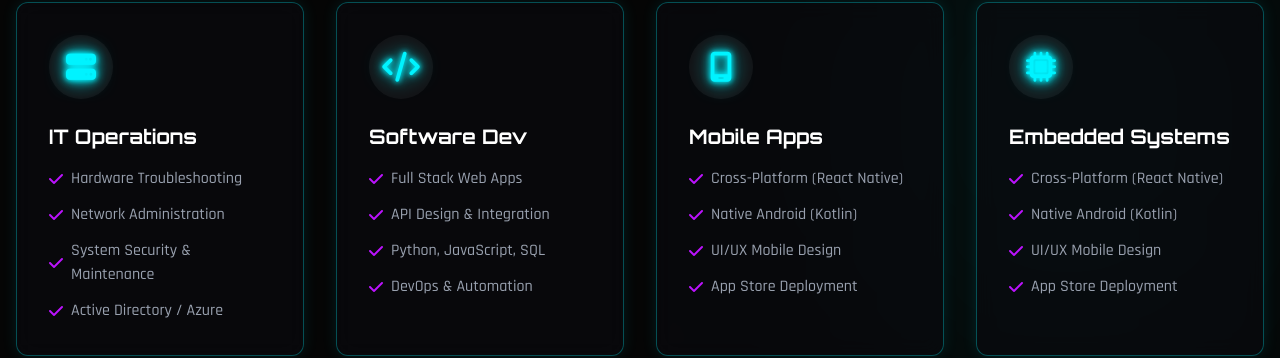
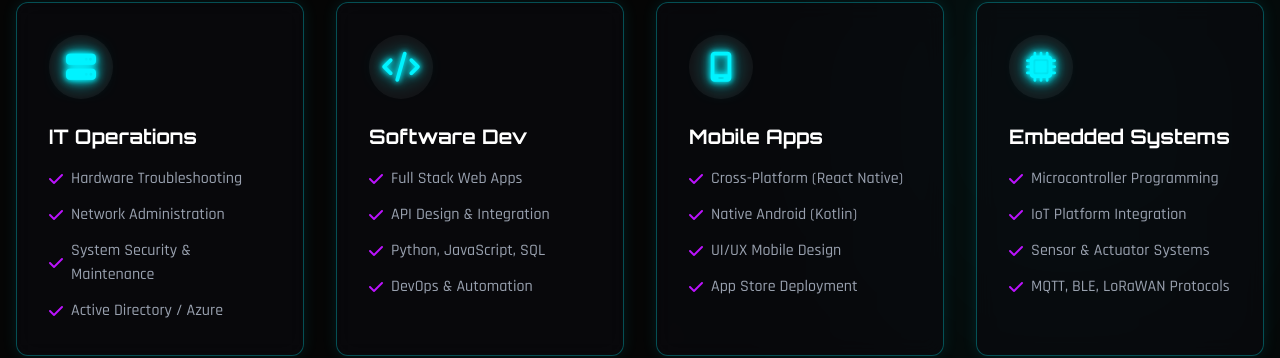
Before and after one commit to simbaCodeGod/portfolio, a plain HTML site: page index.html in a window 1280 px wide. Shown: the part 994-1352 px from the top of the page. Drawn offline with Linux system fonts and the light colour scheme.

Commit message:
Embedded Systems

```diff
--- a/index.html
+++ b/index.html
@@ -193,13 +193,13 @@
                     <h3 class="text-xl font-orbitron font-bold text-white mb-4">Embedded Systems</h3>
                     <ul class="space-y-3 text-gray-400">
                         <li class="flex items-center"><i class="fa-solid fa-check text-cyber-secondary mr-2"></i>
-                            Cross-Platform (React Native)</li>
-                        <li class="flex items-center"><i class="fa-solid fa-check text-cyber-secondary mr-2"></i> Native
-                            Android (Kotlin)</li>
-                        <li class="flex items-center"><i class="fa-solid fa-check text-cyber-secondary mr-2"></i> UI/UX
-                            Mobile Design</li>
-                        <li class="flex items-center"><i class="fa-solid fa-check text-cyber-secondary mr-2"></i> App
-                            Store Deployment</li>
+                            Microcontroller Programming </li>
+                        <li class="flex items-center"><i class="fa-solid fa-check text-cyber-secondary mr-2"></i>
+                            IoT Platform Integration</li>
+                        <li class="flex items-center"><i class="fa-solid fa-check text-cyber-secondary mr-2"></i>
+                            Sensor & Actuator Systems</li>
+                        <li class="flex items-center"><i class="fa-solid fa-check text-cyber-secondary mr-2"></i>
+                            MQTT, BLE, LoRaWAN Protocols</li>
                     </ul>
                 </div>
 
```
